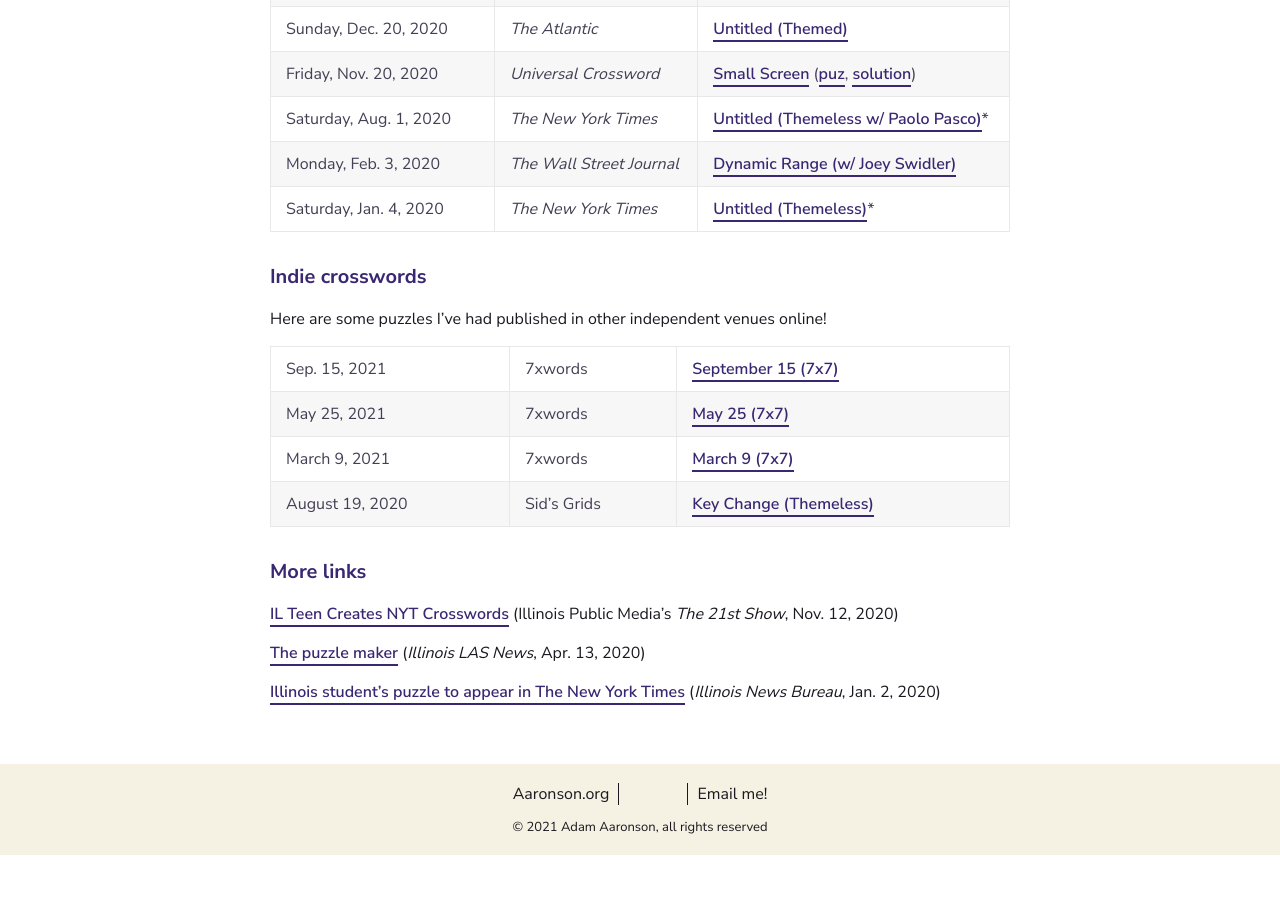
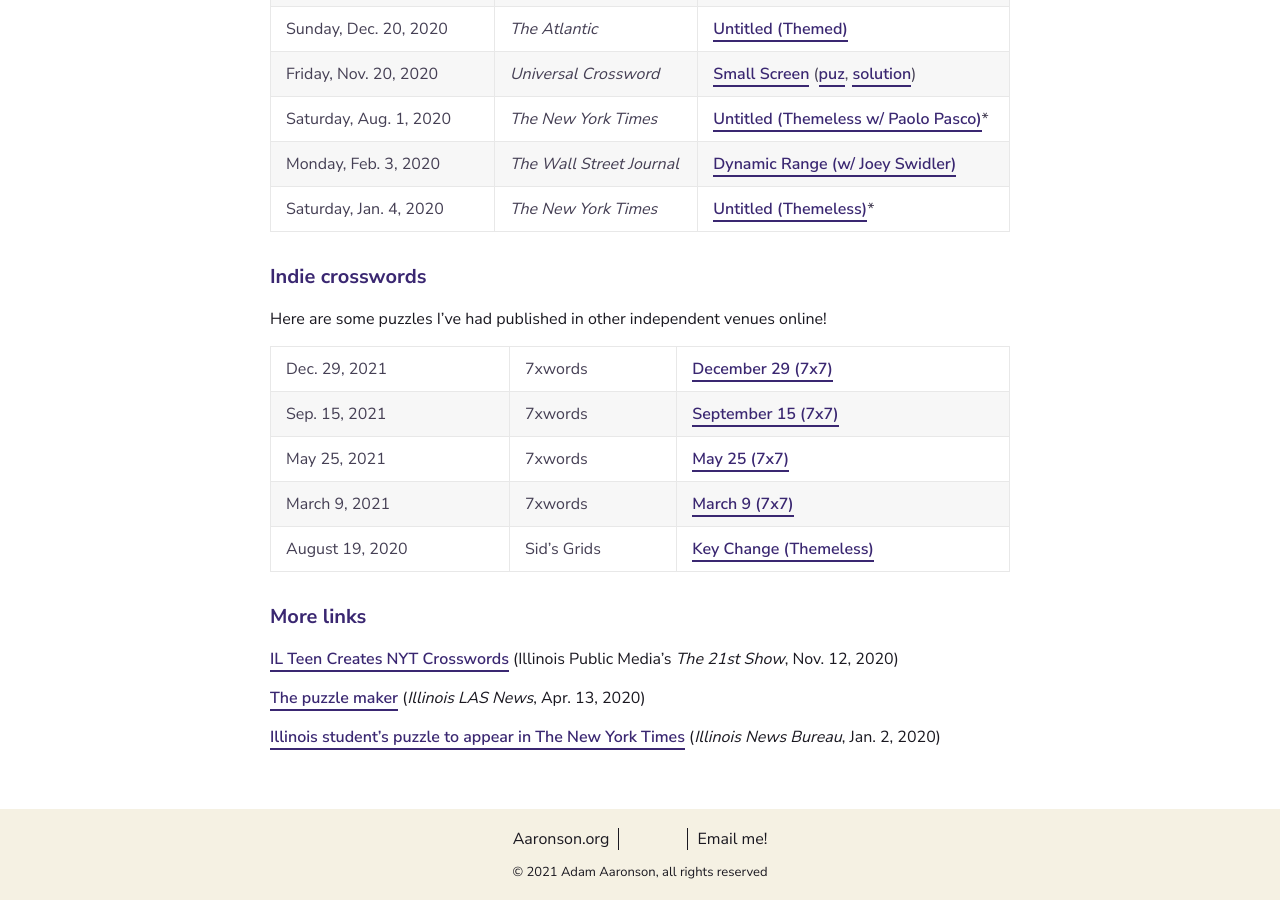
Before and after one commit to adamaaronson/adamaaronson.github.io, a Jekyll site: the page built from publications.md, in a window 1280 px wide and 900 px high, scrolled down 711 px. Built offline with Jekyll 4.4.1, drawn with Linux system fonts in a browser that asks for light colours; before the commit the page ends 1566 px from its top, so only the background shows below that.

Commit message:
Add last 7xword

```diff
--- a/publications.md
+++ b/publications.md
@@ -25,6 +25,7 @@
 
 Here are some puzzles I've had published in other independent venues online!
 
+Dec. 29, 2021 | 7xwords | [December 29 (7x7)](https://www.7xwords.com/daily/12/12-29.html)
 Sep. 15, 2021 | 7xwords | [September 15 (7x7)](https://www.7xwords.com/daily/09/09-15.html)
 May 25, 2021 | 7xwords | [May 25 (7x7)](https://www.7xwords.com/daily/05/05-25.html)
 March 9, 2021 | 7xwords | [March 9 (7x7)](https://www.7xwords.com/daily/03/03-09.html)
```
